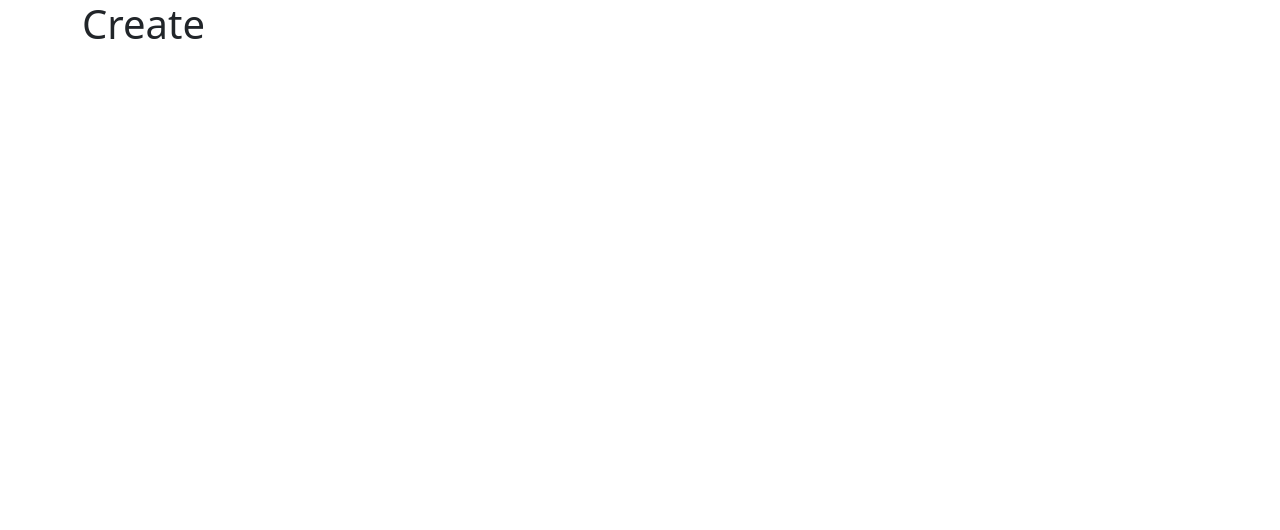
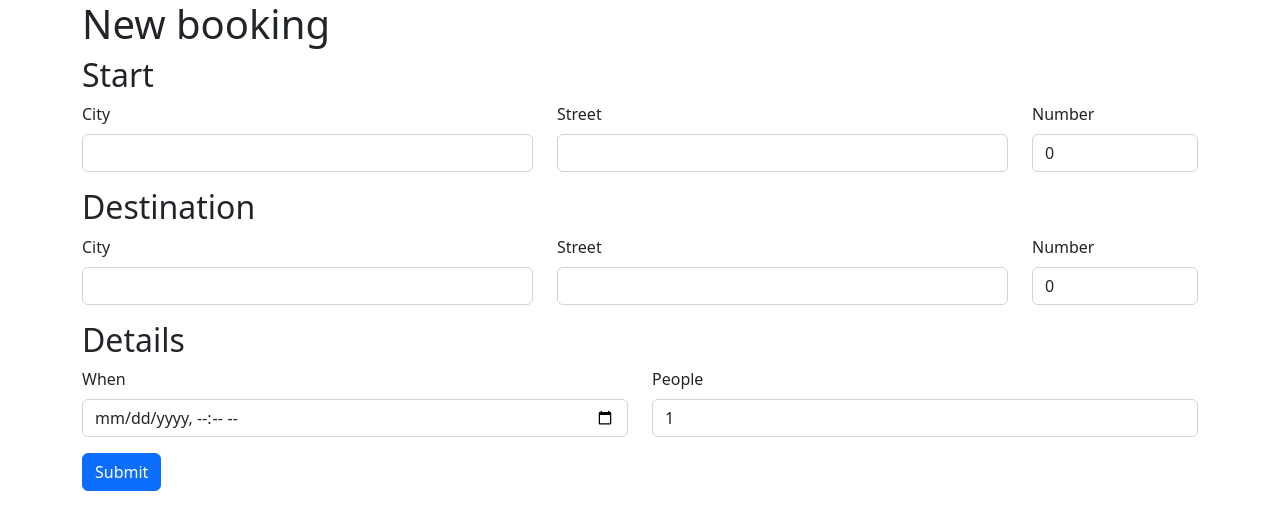
Before and after one commit to borilfilip/take-home-assignment, a React (Create React App) app: page /create in a window 1280 px wide. Shown: the top 530 px of the page. Built offline with nearby package versions, Linux system fonts and the light colour scheme.

Commit message:
List and create; added yup

```diff
--- a/package.json
+++ b/package.json
@@ -19,7 +19,8 @@
     "react-router-dom": "^6.4.4",
     "react-scripts": "5.0.1",
     "typescript": "^4.4.2",
-    "web-vitals": "^2.1.0"
+    "web-vitals": "^2.1.0",
+    "yup": "^0.32.11"
   },
   "scripts": {
     "start": "react-scripts start",
--- /dev/null
+++ b/src/helpers.ts
@@ -0,0 +1,20 @@
+export const apiUrl = 'http://localhost:8000';
+
+export interface BookingObject {
+  start: {
+    city: string;
+    street: string;
+    number: number;
+  };
+  destination: {
+    city: string;
+    street: string;
+    number: number;
+  };
+  when: string;
+  people: number;
+}
+
+export interface HTTPValidationError {
+  detail: { loc: string; msg: string; type: string }[];
+}
--- a/src/pages/Create.tsx
+++ b/src/pages/Create.tsx
@@ -1,9 +1,192 @@
-import { Container } from 'react-bootstrap';
+import { Alert, Button, Col, Container, Form, Row } from 'react-bootstrap';
+import { useFormik } from 'formik';
+import * as Yup from 'yup';
+import axios, { AxiosError } from 'axios';
+import { apiUrl, BookingObject, HTTPValidationError } from '../helpers';
+import { useState } from 'react';
+import { useNavigate } from 'react-router-dom';
 
 function Create() {
+  const navigate = useNavigate();
+  const [error, setError] = useState<AxiosError<HTTPValidationError> | undefined>();
+
+  const onSubmit = async (form: BookingObject) => {
+    try {
+      await axios.post(apiUrl + '/bookings', { ...form, when: new Date(form.when) });
+      setError(undefined);
+      navigate('/');
+    } catch (error) {
+      setError(error as unknown as AxiosError<HTTPValidationError>); // Will always be AxiosError
+    }
+  };
+
+  const validationSchema = Yup.object().shape({
+    start: Yup.object().shape({
+      city: Yup.string().required('Enter city'),
+      street: Yup.string().required('Enter street'),
+      number: Yup.number().min(1, 'Invalid street number').required('Enter street number')
+    }),
+    destination: Yup.object().shape({
+      city: Yup.string().required('Enter city'),
+      street: Yup.string().required('Enter street'),
+      number: Yup.number().min(1, 'Invalid street number').required('Enter street number')
+    }),
+    when: Yup.string().required('Enter date of booking'),
+    people: Yup.number().min(1, 'Minimum number of people is 1').required('Enter number of people')
+  });
+
+  const formik = useFormik<BookingObject>({
+    initialValues: {
+      start: {
+        city: '',
+        street: '',
+        number: 0
+      },
+      destination: {
+        city: '',
+        street: '',
+        number: 0
+      },
+      when: '',
+      people: 1
+    },
+    onSubmit,
+    validationSchema
+  });
+
   return (
     <Container>
-      <h1>Create</h1>
+      <h1>New booking</h1>
+      {error && (
+        <Alert variant="danger">
+          {error.response ? (
+            <ul>
+              {error.response.data.detail.map((e, index) => (
+                <li key={index}>
+                  {e.loc} – {e.msg}
+                </li>
+              ))}
+            </ul>
+          ) : (
+            error.message
+          )}
+        </Alert>
+      )}
+
+      <Form onSubmit={formik.handleSubmit}>
+        <h2>Start</h2>
+        <Row className="mb-3">
+          <Form.Group as={Col} md={5}>
+            <Form.Label>City</Form.Label>
+            <Form.Control
+              name="start.city"
+              value={formik.values.start.city}
+              onChange={formik.handleChange}
+              isInvalid={!!formik.touched.start?.city && !!formik.errors.start?.city}
+            />
+            <Form.Control.Feedback type="invalid">
+              {formik.errors.start?.city}
+            </Form.Control.Feedback>
+          </Form.Group>
+          <Form.Group as={Col} md={5}>
+            <Form.Label>Street</Form.Label>
+            <Form.Control
+              name="start.street"
+              value={formik.values.start.street}
+              onChange={formik.handleChange}
+              isInvalid={!!formik.touched.start?.street && !!formik.errors.start?.street}
+            />
+            <Form.Control.Feedback type="invalid">
+              {formik.errors.start?.street}
+            </Form.Control.Feedback>
+          </Form.Group>
+          <Form.Group as={Col} md={2}>
+            <Form.Label>Number</Form.Label>
+            <Form.Control
+              type="number"
+              name="start.number"
+              value={formik.values.start.number}
+              onChange={formik.handleChange}
+              isInvalid={!!formik.touched.start?.number && !!formik.errors.start?.number}
+            />
+            <Form.Control.Feedback type="invalid">
+              {formik.errors.start?.number}
+            </Form.Control.Feedback>
+          </Form.Group>
+        </Row>
+
+        <h2>Destination</h2>
+        <Row className="mb-3">
+          <Form.Group as={Col} md={5}>
+            <Form.Label>City</Form.Label>
+            <Form.Control
+              name="destination.city"
+              value={formik.values.destination.city}
+              onChange={formik.handleChange}
+              isInvalid={!!formik.touched.destination?.city && !!formik.errors.destination?.city}
+            />
+            <Form.Control.Feedback type="invalid">
+              {formik.errors.destination?.city}
+            </Form.Control.Feedback>
+          </Form.Group>
+          <Form.Group as={Col} md={5}>
+            <Form.Label>Street</Form.Label>
+            <Form.Control
+              name="destination.street"
+              value={formik.values.destination.street}
+              onChange={formik.handleChange}
+              isInvalid={
+                !!formik.touched.destination?.street && !!formik.errors.destination?.street
+              }
+            />
+            <Form.Control.Feedback type="invalid">
+              {formik.errors.destination?.street}
+            </Form.Control.Feedback>
+          </Form.Group>
+          <Form.Group as={Col} md={2}>
+            <Form.Label>Number</Form.Label>
+            <Form.Control
+              type="number"
+              name="destination.number"
+              value={formik.values.destination.number}
+              onChange={formik.handleChange}
+              isInvalid={
+                !!formik.touched.destination?.number && !!formik.errors.destination?.number
+              }
+            />
+            <Form.Control.Feedback type="invalid">
+              {formik.errors.destination?.number}
+            </Form.Control.Feedback>
+          </Form.Group>
+        </Row>
+
+        <h2>Details</h2>
+        <Row className="mb-3">
+          <Form.Group as={Col}>
+            <Form.Label>When</Form.Label>
+            <Form.Control
+              type="datetime-local"
+              name="when"
+              value={formik.values.when}
+              onChange={formik.handleChange}
+              isInvalid={!!formik.touched.when && !!formik.errors.when}
+            />
+            <Form.Control.Feedback type="invalid">{formik.errors.when}</Form.Control.Feedback>
+          </Form.Group>
+          <Form.Group as={Col}>
+            <Form.Label>People</Form.Label>
+            <Form.Control
+              type="number"
+              name="people"
+              value={formik.values.people}
+              onChange={formik.handleChange}
+              isInvalid={!!formik.touched.people && !!formik.errors.people}
+            />
+            <Form.Control.Feedback type="invalid">{formik.errors.people}</Form.Control.Feedback>
+          </Form.Group>
+        </Row>
+        <Button type="submit">Submit</Button>
+      </Form>
     </Container>
   );
 }
--- a/src/pages/List.tsx
+++ b/src/pages/List.tsx
@@ -1,9 +1,58 @@
-import { Container } from 'react-bootstrap';
+import { Alert, Container, Table } from 'react-bootstrap';
+import { useEffect, useState } from 'react';
+import axios, { AxiosError } from 'axios';
+import { apiUrl, BookingObject } from '../helpers';
+import { Link } from 'react-router-dom';
 
 function List() {
+  const [bookings, setBookings] = useState<{ [key: number]: BookingObject }>({});
+  const [error, setError] = useState<AxiosError | undefined>();
+
+  useEffect(() => {
+    axios
+      .get(apiUrl + '/bookings')
+      .then((response) => {
+        setBookings(response.data);
+      })
+      .catch(setError);
+  }, []);
+
   return (
     <Container>
-      <h1>List</h1>
+      <h1>Bookings</h1>
+      {error && <Alert variant="danger">{error.message}</Alert>}
+      {Object.values(bookings).length && (
+        <Table striped hover>
+          <thead>
+            <tr>
+              <th colSpan={3}>Start</th>
+              <th colSpan={3}>Destination</th>
+              <th>When</th>
+              <th>People</th>
+              <th>Action</th>
+            </tr>
+          </thead>
+          <tbody>
+            {Object.entries(bookings).map(([id, booking]) => (
+              <tr key={id}>
+                <td>{booking.start.city}</td>
+                <td>{booking.start.street}</td>
+                <td>{booking.start.number}</td>
+                <td>{booking.destination.city}</td>
+                <td>{booking.destination.street}</td>
+                <td>{booking.destination.number}</td>
+                <td>{new Date(booking.when).toLocaleString()}</td>
+                <td>{booking.people}</td>
+                <td>
+                  <Link to={'/detail/' + id} className="btn btn-sm btn-primary">
+                    Detail
+                  </Link>
+                </td>
+              </tr>
+            ))}
+          </tbody>
+        </Table>
+      )}
     </Container>
   );
 }
```
Also changed, not shown: 1 other file (tests, documents, lock files or other folders).
